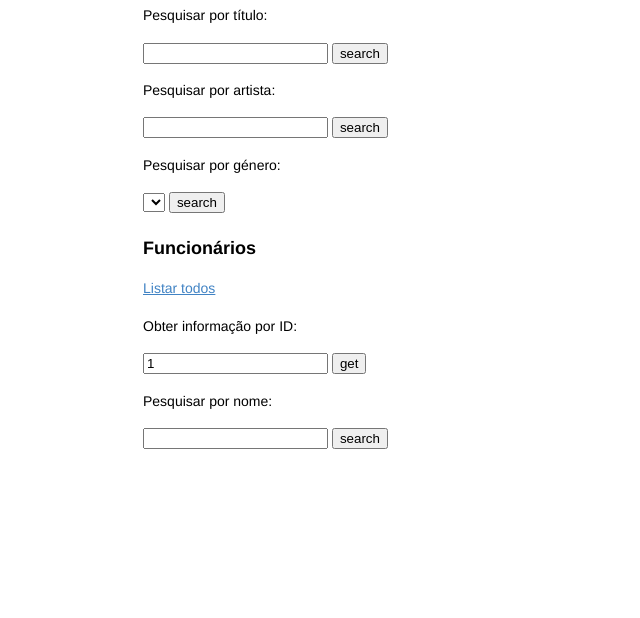
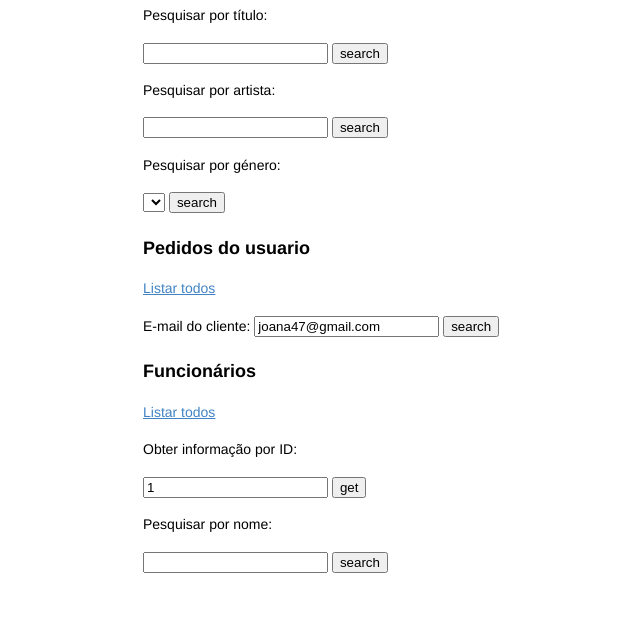
Before and after one commit to JGOPN/BDPROJ2, a Flask app: page / in a window 1280 px wide. Shown: the part 441-1059 px from the top of the page, without its empty margins (70-710 px from the left). Before the commit the page ends 890 px from the top, so only its background shows below. Run offline with Flask 2, Linux system fonts and the light colour scheme; data that the repository does not hold is empty.

Commit message:
Listar todos pedidos de clientes e procurar pedidos por email

```diff
--- a/app.py
+++ b/app.py
@@ -110,6 +110,36 @@ def search_by_genre(expr):
 
   return render_template('album-search-bygen.html', album=album, search=search)
 
+# ENCOMENDA_CLIENTE
+# Listar todos
+@APP.route('/pedidos/')
+def list_pedidos():
+  pedidos = db.execute(
+      '''
+      SELECT DataPagamento, ValorTotal, DescontoAplicado, StatusEncomenda, Descricao, ValorDesconto, Nome
+      FROM ENCOMENDA_CLIENTE JOIN STATUS_ENCOMENDA ON(ENCOMENDA_CLIENTE.ID = STATUS_ENCOMENDA.Id_Status)
+      LEFT JOIN DESCONTO ON(DescontoAplicado = DESCONTO.ID)
+      JOIN CLIENTE ON(Cliente = CLIENTE.ID)
+      ORDER BY DataPagamento DESC, Cliente
+      ''', ).fetchall()
+  return render_template('pedido-list.html', pedidos=pedidos)
+
+#Listar por email de cliente
+@APP.route('/pedidos/<expr>/')
+def pedidos_email(expr):
+  email = { 'expr': expr }
+  pedidos = db.execute(
+      '''
+      SELECT DataPagamento, ValorTotal, DescontoAplicado, StatusEncomenda, Descricao, ValorDesconto
+      FROM ENCOMENDA_CLIENTE JOIN STATUS_ENCOMENDA ON(ENCOMENDA_CLIENTE.ID = STATUS_ENCOMENDA.Id_Status)
+      LEFT JOIN DESCONTO ON(DescontoAplicado=DESCONTO.ID)
+        WHERE Cliente =
+          (SELECT ID FROM CLIENTE WHERE Email = %s)
+      ORDER BY DataPagamento DESC, Cliente
+      ''', expr).fetchall()
+
+  return render_template('pedido-byclient.html', email=email, pedidos=pedidos)
+
 # FUNCIONARIOS
 @APP.route('/funcionarios/')
 def list_funcionarios():
--- a/templates/index.html
+++ b/templates/index.html
@@ -54,6 +54,18 @@
   </form>
 </p>
 
+<h3>Pedidos do usuario</h3>
+<p>
+  <a href="/pedidos">Listar todos</a>
+</p>
+<p>
+  <form name="pedidoscliente" action="javascript:window.open('/pedidos/'+document.forms['pedidoscliente'].elements['mail'].value,'_self')">
+    E-mail do cliente:
+     <input value="joana47@gmail.com" name="mail"/>
+     <input type="submit" value="search"/>
+  </form>
+</p>
+
 <h3>Funcionários</h3>
 <p>
    <a href="/funcionarios">Listar todos</a>
```
Also changed, not shown: templates/pedido-byclient.html (added, +37 -0 lines), templates/pedido-list.html (added, +34 -0 lines).
